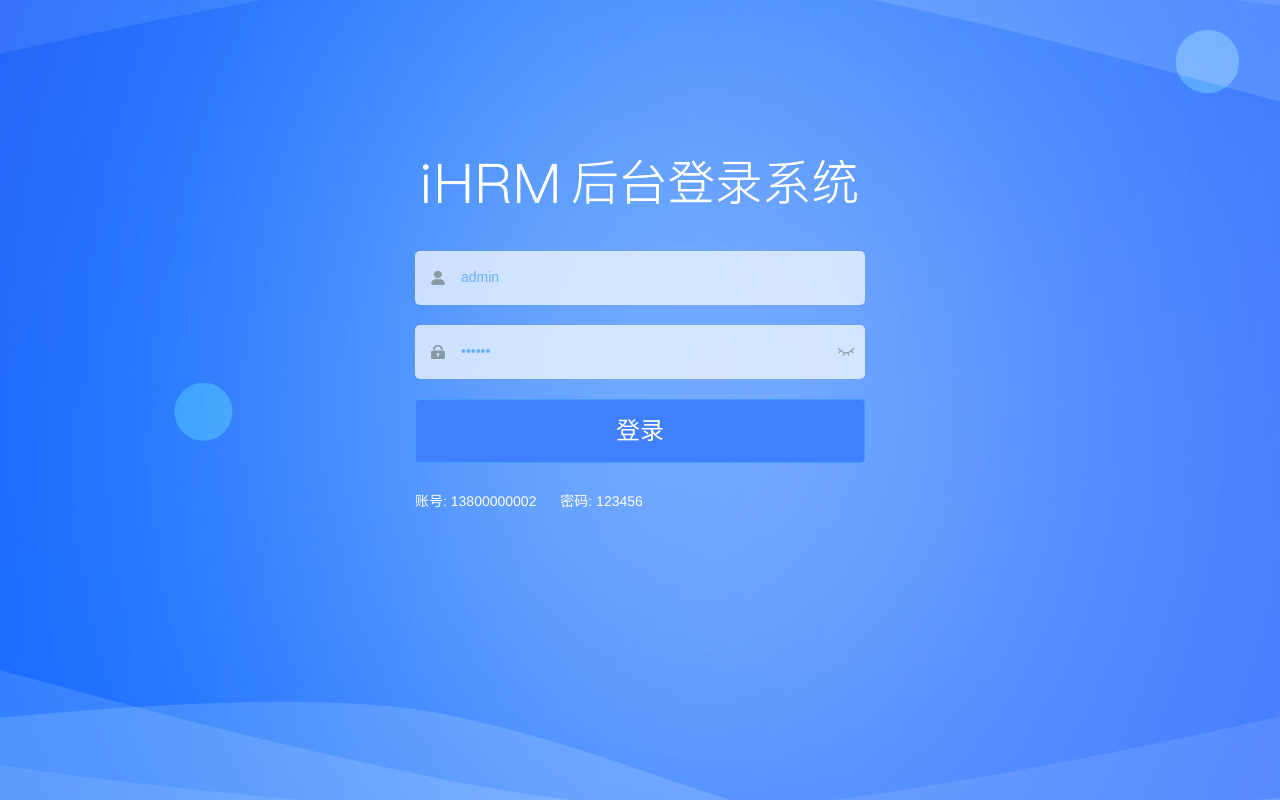
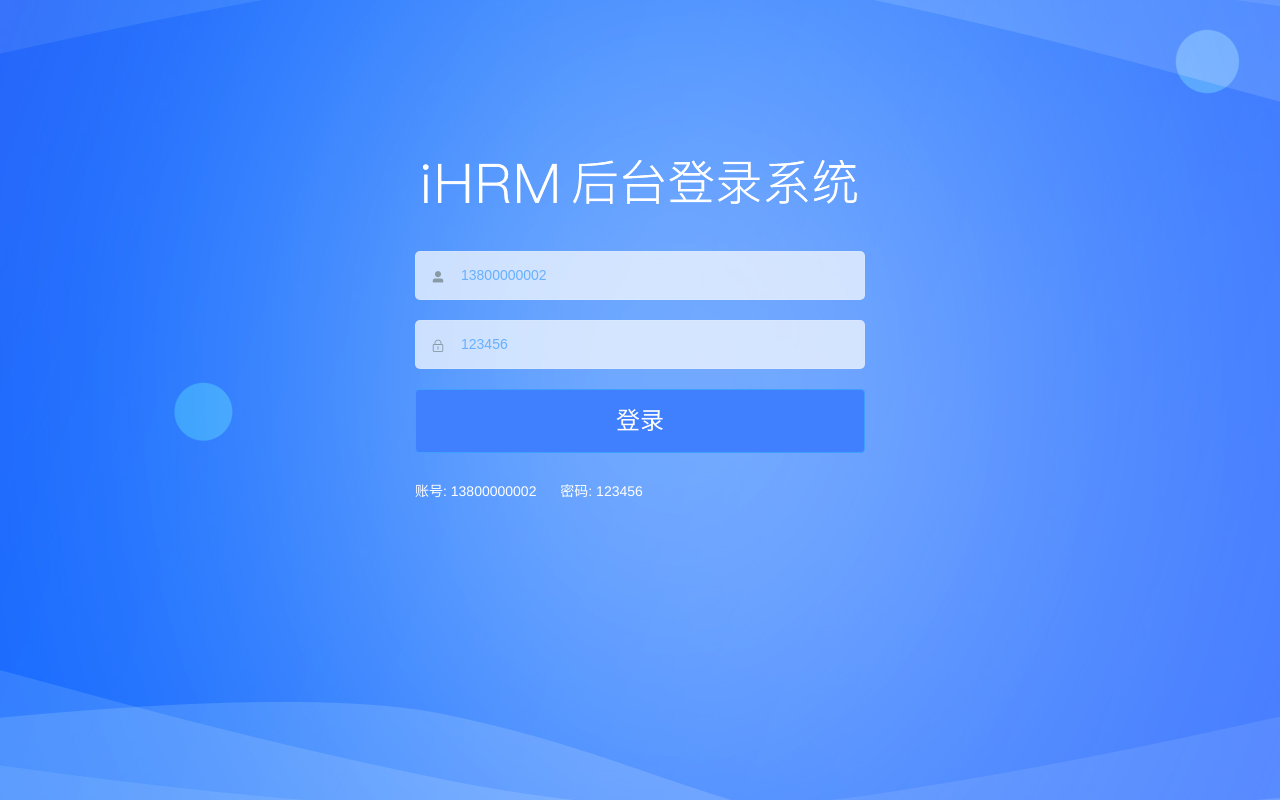
Before and after one commit to Miadern/hrsaas, a Vue app: page /#/login in a window 1280 px wide. Built offline with nearby package versions, Linux system fonts and the light colour scheme.

Commit message:
完成登录流程

```diff
--- a/src/api/user.js
+++ b/src/api/user.js
@@ -1,8 +1,14 @@
 import request from '@/utils/request'
 
-export function login() {
+/**
+ * 登录
+ * @param {*} data {mobile,password}
+ * @returns
+ */
+export function login(data) {
   return request({
-    url: '',
+    url: '/sys/login',
     method: 'post',
+    data,
   })
 }
--- a/src/store/modules/user.js
+++ b/src/store/modules/user.js
@@ -1,6 +1,18 @@
+import { login } from '@/api/user'
 export default {
   namespaced: true,
-  state: {},
-  mutations: {},
-  actions: {}
+  state: {
+    token: '',
+  },
+  mutations: {
+    setToken(state, payload) {
+      state.token = payload
+    },
+  },
+  actions: {
+    async getToken(context, payload) {
+      const res = await login(payload)
+      context.commit('setToken', res)
+    },
+  },
 }
--- a/src/utils/request.js
+++ b/src/utils/request.js
@@ -1,6 +1,26 @@
+import { Message } from 'element-ui'
 // 导出一个axios的实例  而且这个实例要有请求拦截器 响应拦截器
 import axios from 'axios'
-const service = axios.create() // 创建一个axios的实例
+const service = axios.create({
+  //   baseURL: 'http://localhost:8888/api',
+  baseURL: process.env.VUE_APP_BASE_API,
+  timeout: 5000,
+}) // 创建一个axios的实例
 service.interceptors.request.use() // 请求拦截器
-service.interceptors.response.use() // 响应拦截器
+
+// 响应拦截器,第一个参数为成功的回调，第二个为失败的回调
+service.interceptors.response.use(
+  (res) => {
+    const { success, data, message } = res.data
+    if (success) {
+      return data
+    }
+    Message.error(message)
+    return Promise.reject(new Error(message))
+  },
+  function (err) {
+    Message.error('服务器异常')
+    return Promise.reject(err)
+  },
+)
 export default service // 导出axios实例
--- a/src/views/login/index.vue
+++ b/src/views/login/index.vue
@@ -14,50 +14,22 @@
           <img src="@/assets/common/login-logo.png" alt="" />
         </h3>
       </div>
-
-      <el-form-item prop="username">
-        <span class="svg-container">
-          <svg-icon icon-class="user" />
-        </span>
-        <el-input
-          ref="username"
-          v-model="loginForm.username"
-          placeholder="Username"
-          name="username"
-          type="text"
-          tabindex="1"
-          auto-complete="on"
-        />
+      <!-- 表单 -->
+      <el-form-item prop="mobile">
+        <i class="el-icon-user-solid svg-container"></i>
+        <el-input v-model="loginForm.mobile"></el-input>
       </el-form-item>
-
       <el-form-item prop="password">
-        <span class="svg-container">
-          <svg-icon icon-class="password" />
-        </span>
-        <el-input
-          :key="passwordType"
-          ref="password"
-          v-model="loginForm.password"
-          :type="passwordType"
-          placeholder="Password"
-          name="password"
-          tabindex="2"
-          auto-complete="on"
-          @keyup.enter.native="handleLogin"
-        />
-        <span class="show-pwd" @click="showPwd">
-          <svg-icon
-            :icon-class="passwordType === 'password' ? 'eye' : 'eye-open'"
-          />
-        </span>
+        <i class="el-icon-lock svg-container"></i>
+        <el-input v-model="loginForm.password"></el-input>
       </el-form-item>
-
+      <!-- :loading="loading" -->
       <el-button
-        :loading="loading"
         class="loginBtn"
         type="primary"
         style="width: 100%; margin-bottom: 30px"
-        @click.native.prevent="handleLogin"
+        @click="login"
+        :loading="islogin"
         >登录</el-button
       >
 
@@ -70,80 +42,49 @@
 </template>
 
 <script>
-import { validUsername } from '@/utils/validate'
-
 export default {
   name: 'Login',
   data() {
-    const validateUsername = (rule, value, callback) => {
-      if (!validUsername(value)) {
-        callback(new Error('Please enter the correct user name'))
-      } else {
-        callback()
-      }
-    }
-    const validatePassword = (rule, value, callback) => {
-      if (value.length < 6) {
-        callback(new Error('The password can not be less than 6 digits'))
-      } else {
-        callback()
-      }
-    }
     return {
       loginForm: {
-        username: 'admin',
-        password: '111111',
+        mobile: '13800000002',
+        password: '123456',
       },
       loginRules: {
-        username: [
-          { required: true, trigger: 'blur', validator: validateUsername },
+        mobile: [
+          { required: true, message: '请输入手机号码', trigger: 'blur' },
+          {
+            pattern: /^(?:(?:\+|00)86)?1\d{10}$/,
+            message: '请输入正确的手机号码',
+            trigger: 'blur',
+          },
         ],
         password: [
-          { required: true, trigger: 'blur', validator: validatePassword },
+          { required: true, message: '请输入密码', trigger: 'blur' },
+          /* {
+            pattern:
+              /^(?![a-zA-Z]+$)(?![A-Z0-9]+$)(?![A-Z\W_!@#$%^&*`~()-+=]+$)(?![a-z0-9]+$)(?![a-z\W_!@#$%^&*`~()-+=]+$)(?![0-9\W_!@#$%^&*`~()-+=]+$)[a-zA-Z0-9\W_!@#$%^&*`~()-+=]/,
+            message: '密码起码6位并且包含大小写与特殊字符',
+            trigger: 'blur',
+          } */
+          ,
         ],
       },
-      loading: false,
-      passwordType: 'password',
-      redirect: undefined,
+      islogin: false,
     }
   },
-  watch: {
-    $route: {
-      handler: function (route) {
-        this.redirect = route.query && route.query.redirect
-      },
-      immediate: true,
-    },
-  },
   methods: {
-    showPwd() {
-      if (this.passwordType === 'password') {
-        this.passwordType = ''
-      } else {
-        this.passwordType = 'password'
+    async login() {
+      this.islogin = true
+      try {
+        await this.$refs.loginForm.validate()
+        await this.$store.dispatch('user/getToken', this.loginForm)
+        this.$router.push('/')
+        this.$message.success('登陆成功')
+      } catch (error) {
+      } finally {
+        this.islogin = false
       }
-      this.$nextTick(() => {
-        this.$refs.password.focus()
-      })
-    },
-    handleLogin() {
-      this.$refs.loginForm.validate((valid) => {
-        if (valid) {
-          this.loading = true
-          this.$store
-            .dispatch('user/login', this.loginForm)
-            .then(() => {
-              this.$router.push({ path: this.redirect || '/' })
-              this.loading = false
-            })
-            .catch(() => {
-              this.loading = false
-            })
-        } else {
-          console.log('error submit!!')
-          return false
-        }
-      })
     },
   },
 }
@@ -156,7 +97,9 @@ export default {
 $bg: #283443;
 $light_gray: #68b0fe;
 $cursor: #68b0fe;
-
+.el-form-item__error {
+  color: #fff;
+}
 @supports (-webkit-mask: none) and (not (cater-color: $cursor)) {
   .login-container .el-input input {
     color: $cursor;
--- a/vue.config.js
+++ b/vue.config.js
@@ -36,7 +36,13 @@ module.exports = {
       warnings: false,
       errors: true,
     },
-    before: require('./mock/mock-server.js'),
+    proxy: {
+      // 当我们的本地的请求 有/api的时候，就会代理我们的请求地址向另外一个服务器发出请求
+      '/api': {
+        target: 'http://ihrm-java.itheima.net/', // 跨域请求的地址
+          changeOrigin: true // 只有这个值为true的情况下 才表示开启跨域
+      }
+    }
   },
   configureWebpack: {
     // provide the app's title in webpack's name field, so that
```
Also changed, not shown: 2 other files (tests, documents, lock files or other folders).
